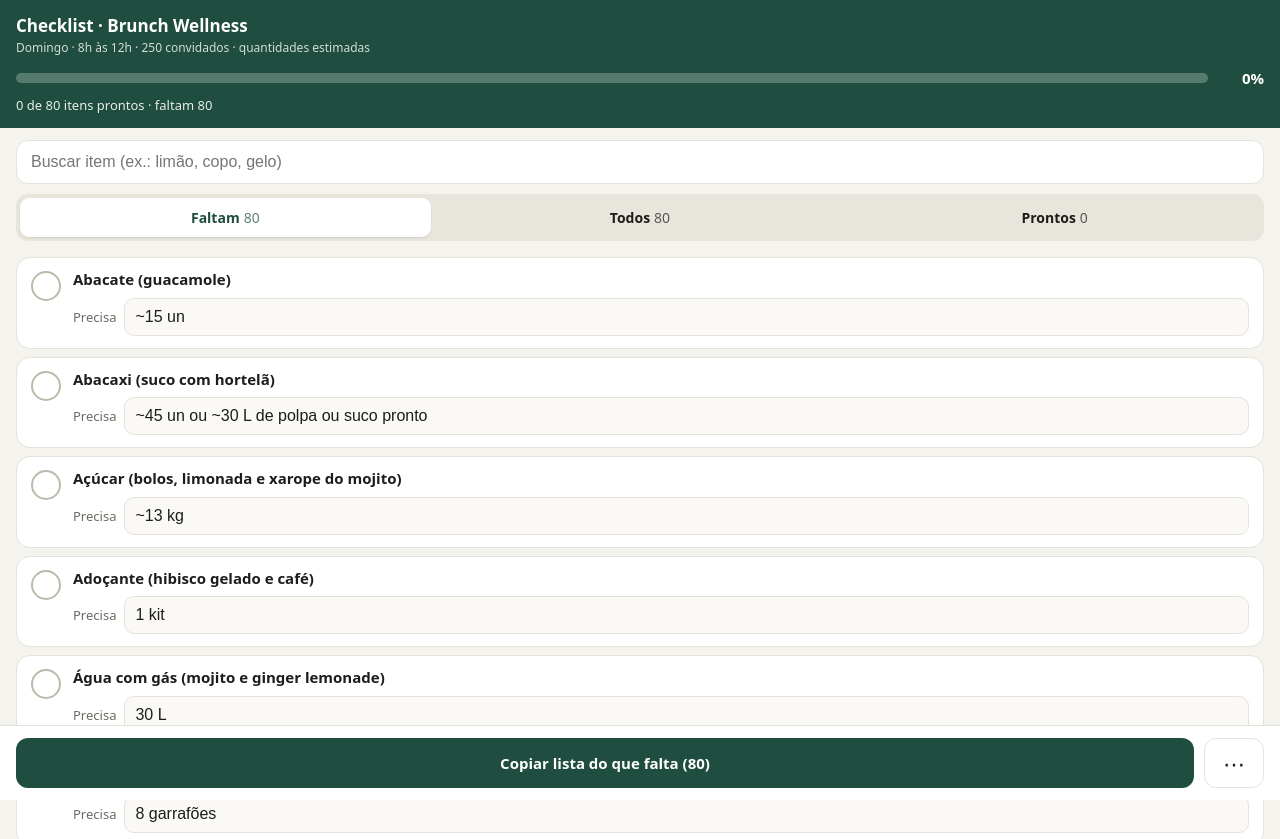
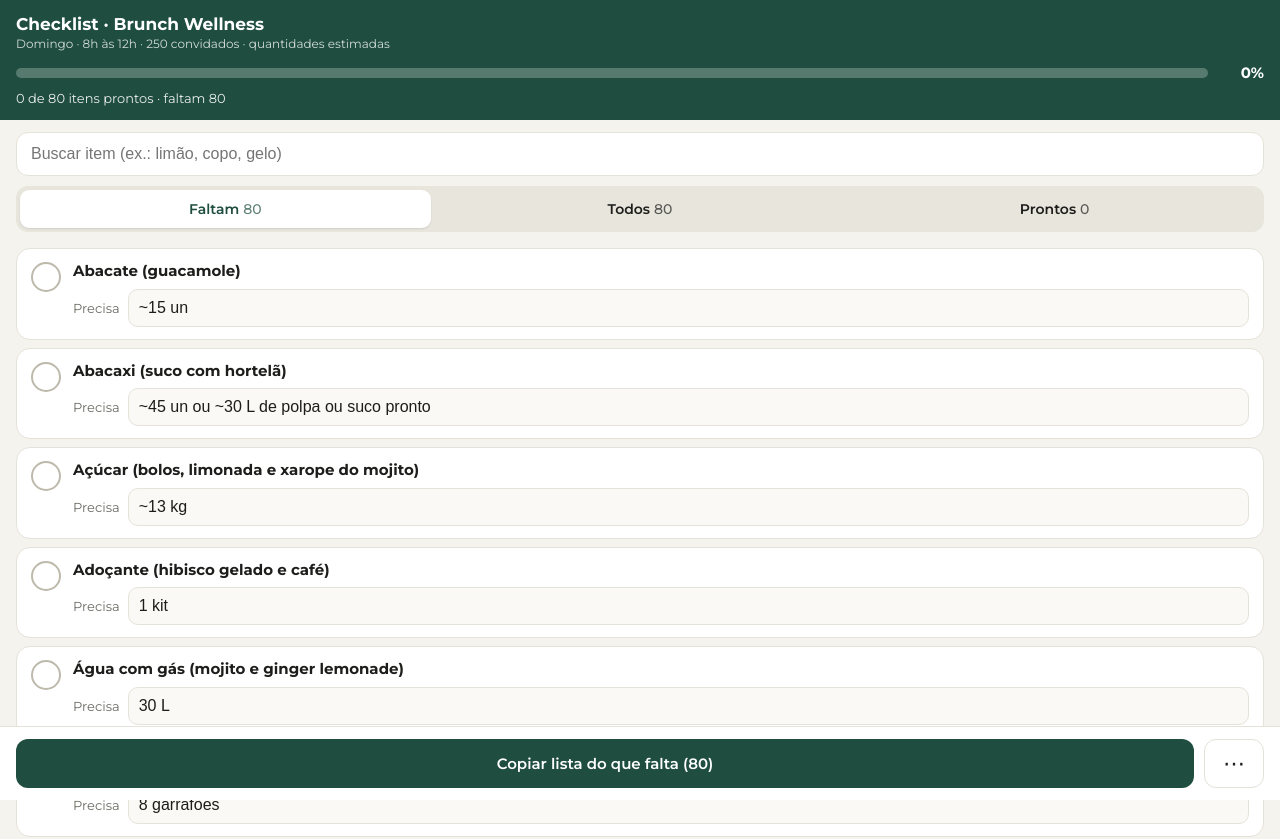
Before and after one commit to joaonatas1/brunch-wellness-checklist, a plain HTML site: page index.html in a window 1280 px wide. Shown: the top 839 px of the page. Drawn offline with nearby package versions, Linux system fonts and the light colour scheme; no server answers.

Commit message:
Troca fonte para Montserrat e deixa títulos em negrito

```diff
--- a/index.html
+++ b/index.html
@@ -5,16 +5,19 @@
 <meta name="viewport" content="width=device-width, initial-scale=1, viewport-fit=cover">
 <meta name="theme-color" content="#1f4d3f">
 <title>Checklist · Brunch Wellness</title>
+<link rel="preconnect" href="https://fonts.googleapis.com">
+<link rel="preconnect" href="https://fonts.gstatic.com" crossorigin>
+<link href="https://fonts.googleapis.com/css2?family=Montserrat:wght@400;500;600;700&display=swap" rel="stylesheet">
 <style>
 :root{--verde:#1f4d3f;--ouro:#b5893e;--fundo:#f4f3ee;--card:#fff;--texto:#1d1d1b;--cinza:#6b6b64;--linha:#e4e2d9;--ok:#2e7d4f;--erro:#b03a3a}
 *{box-sizing:border-box;-webkit-tap-highlight-color:transparent}
-html,body{margin:0;background:var(--fundo);color:var(--texto);font-family:system-ui,-apple-system,"Segoe UI",Roboto,sans-serif;-webkit-font-smoothing:antialiased}
+html,body{margin:0;background:var(--fundo);color:var(--texto);font-family:Montserrat,system-ui,-apple-system,"Segoe UI",Roboto,sans-serif;-webkit-font-smoothing:antialiased}
 body{padding-bottom:calc(96px + env(safe-area-inset-bottom))}
 button{font:inherit;cursor:pointer}
 
 /* Topo fixo com progresso */
 .topo{position:sticky;top:0;z-index:10;background:var(--verde);color:#fff;padding:calc(14px + env(safe-area-inset-top)) 16px 14px}
-.topo h1{margin:0;font-size:17px;font-weight:600}
+.topo h1{margin:0;font-size:17px;font-weight:700}
 .topo .sub{font-size:12px;opacity:.8;margin-top:2px}
 .progresso{display:flex;align-items:center;gap:12px;margin-top:12px}
 .barra{flex:1;height:10px;background:rgba(255,255,255,.25);border-radius:6px;overflow:hidden}
@@ -40,7 +43,7 @@ button{font:inherit;cursor:pointer}
 .card.feito .check{background:var(--ok);border-color:var(--ok)}
 .card.feito .check svg{opacity:1}
 .corpo{flex:1;min-width:0}
-.nome{font-size:15px;font-weight:600;line-height:1.3}
+.nome{font-size:15px;font-weight:700;line-height:1.3}
 .card.feito .nome{text-decoration:line-through;color:var(--cinza);font-weight:500}
 .precisa{display:flex;align-items:center;gap:8px;margin-top:8px;font-size:13px;color:var(--cinza)}
 .precisa label{white-space:nowrap}
```
